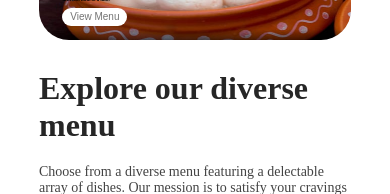
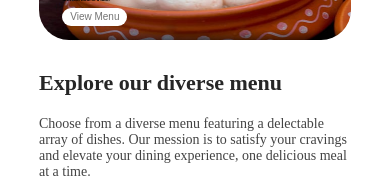
Before and after one commit to Deyparamita/Food-Delivery-App, a React (Vite) app in the folder Frontend/: page / in a window 390 px wide. Shown: the part 196-390 px from the top of the page. Built offline with nearby package versions, Linux system fonts and the light colour scheme; no server answers.

Commit message:
Update ExploreMenu.css

```diff
--- a/Frontend/src/components/ExploreMenu/ExploreMenu.css
+++ b/Frontend/src/components/ExploreMenu/ExploreMenu.css
@@ -58,4 +58,7 @@
        width: 100px;
        border-radius: 50%;
     }
+    .explore-menu-h1{
+        font-size: 22px;
+    }
 }
```
